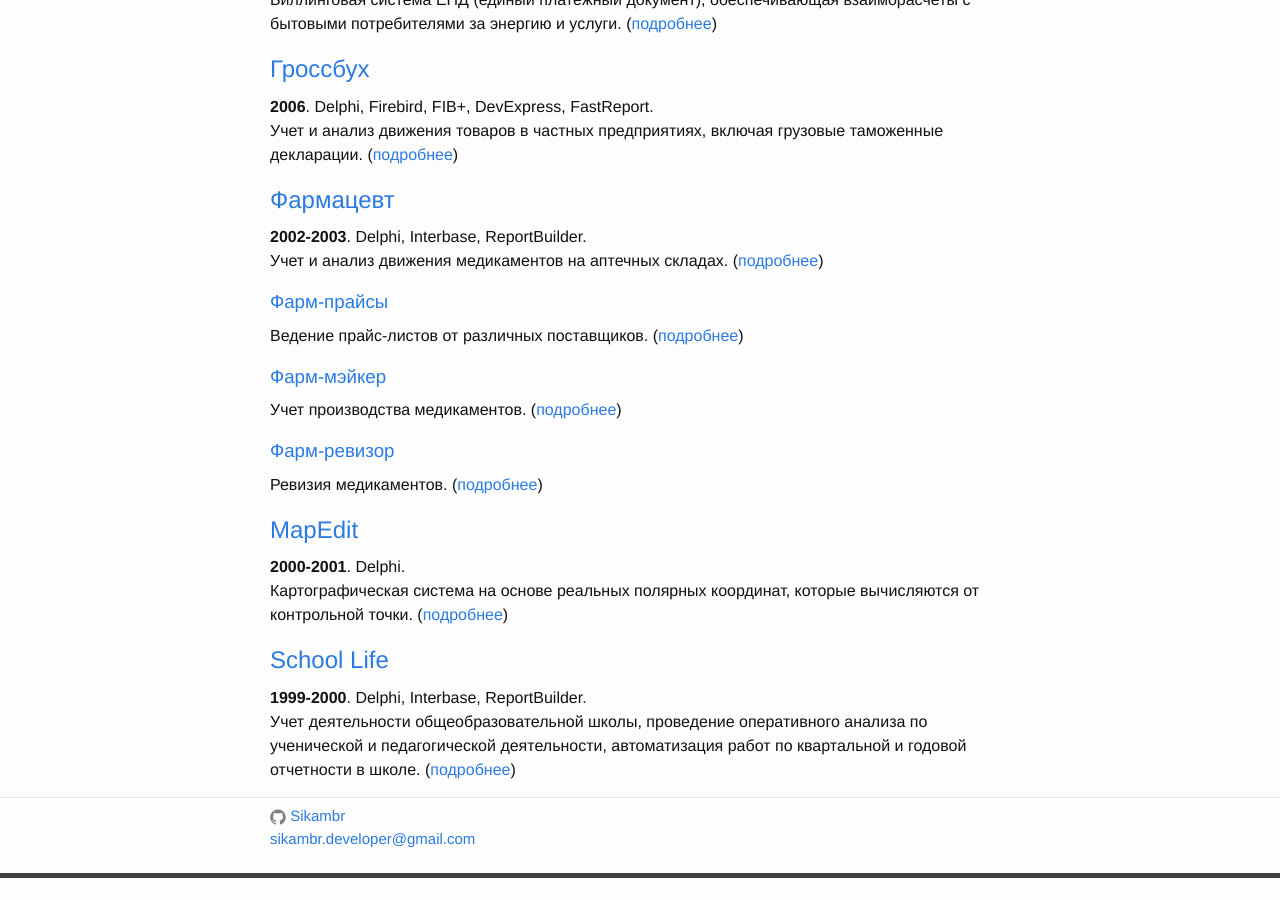
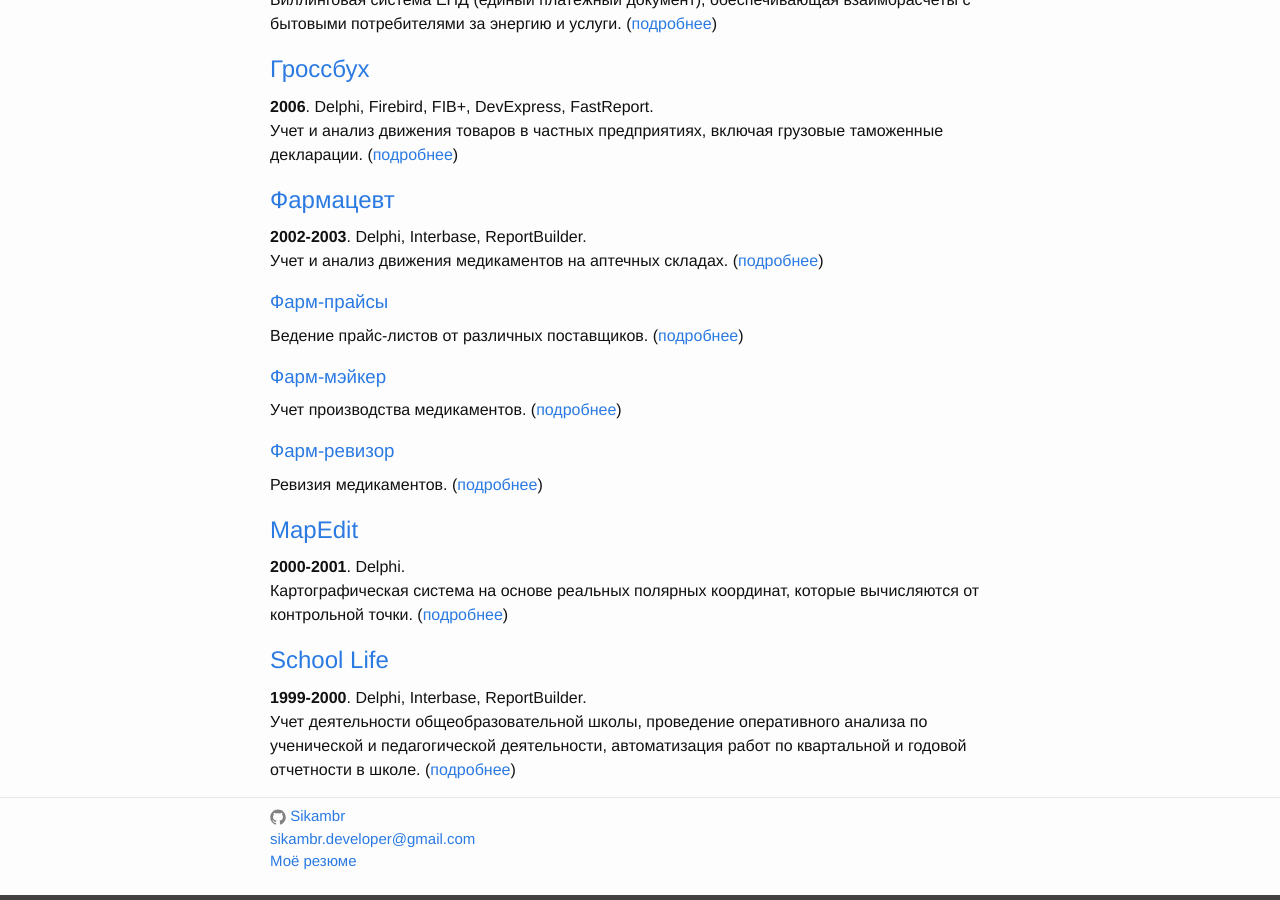
Before and after one commit to Sikambr/projects, a Jekyll site: the page built from index.html, in a window 1280 px wide and 900 px high, scrolled down 636 px. Built offline with Jekyll 4.4.1, drawn with Linux system fonts in a browser that asks for light colours; before the commit the page ends 1514 px from its top, so only the background shows below that.

Commit message:
publishing

```diff
--- a/_includes/footer.html
+++ b/_includes/footer.html
@@ -19,6 +19,7 @@
                         </li>
                         {% endif %}
                         <li><a href="mailto:{{ site.email }}">{{ site.email }}</a></li>
+                        <li><a href="https://drive.google.com/file/d/0B1nIE1BTDG6zTm1OYk1SRmgtOWc/view?usp=sharing">Моё резюме</a></li>
                     </ul>
                 </div>
 
```
